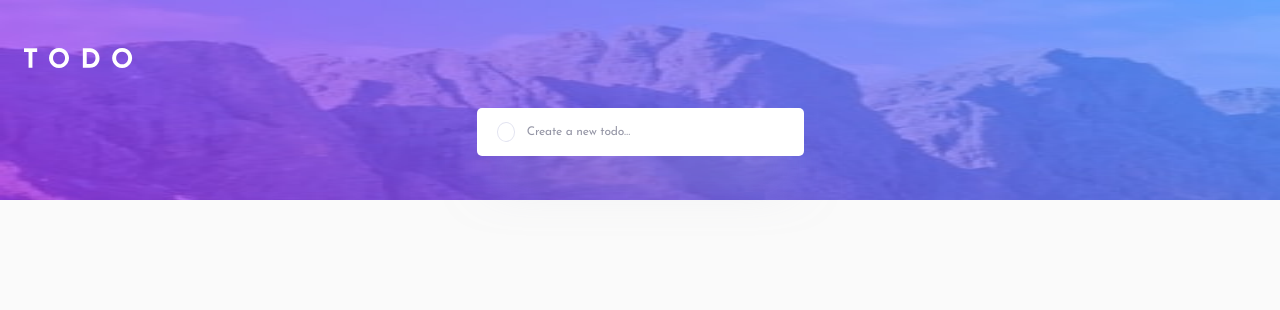
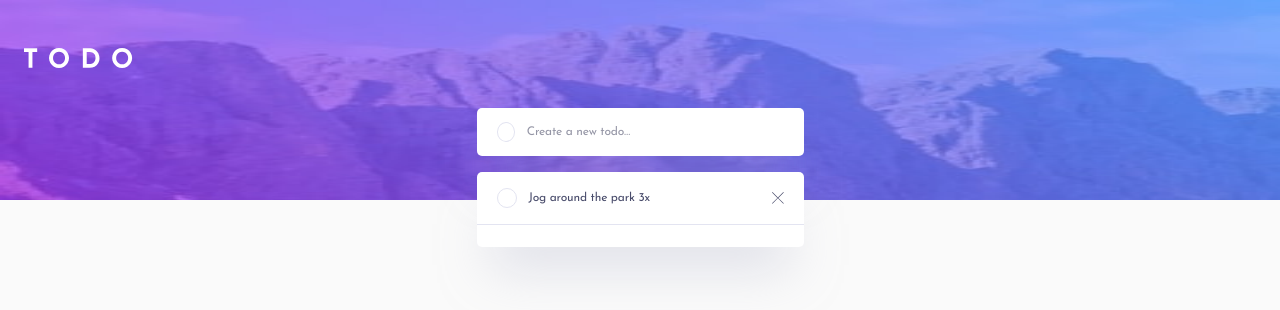
Before and after one commit to achiewe/Todo-app, a React (Vite) app: page / in a window 1280 px wide. Shown: the top 310 px of the page. Built offline with nearby package versions, Linux system fonts and the light colour scheme.

Commit message:
add items div

```diff
--- a/src/components/Todo.tsx
+++ b/src/components/Todo.tsx
@@ -3,6 +3,7 @@ import { useDispatch, useSelector } from "react-redux";
 import styled from "styled-components";
 import { TodoRoot } from "../store/redux";
 import { makeTodo } from "../store/TodoSlice";
+import crossSvg from "../assets/icon-cross.svg";
 
 const Todo = (): JSX.Element => {
   const tasks = useSelector((redux: TodoRoot) => redux.createTodo);
@@ -22,12 +23,22 @@ const Todo = (): JSX.Element => {
       <form onSubmit={ClickOnSubmit}>
         <button type="submit"></button>
         <input
-          //   onChange={(e) => {
-          //     setTakeText(e.target.value);
-          //   }}
+          onChange={(e) => {
+            setTakeText(e.target.value);
+          }}
           placeholder="Create a new todo…"
         />
       </form>
+      <ul className="itemsUl">
+        <li className="textLi">
+          <div className="circleText">
+            <button className="circle"></button>
+            <h3> Jog around the park 3x</h3>
+          </div>
+          <img className="cross-svg" src={crossSvg} alt="cross svg" />
+        </li>
+        <hr />
+      </ul>
     </TodoMain>
   );
 };
@@ -76,5 +87,62 @@ const TodoMain = styled.div`
       color: #9495a5;
     }
   }
+
+  .itemsUl {
+    width: 327px;
+    display: flex;
+    flex-direction: column;
+    background-color: #ffffff;
+    box-shadow: 0px 35px 50px -15px rgba(194, 195, 214, 0.5);
+    border-radius: 5px;
+    padding: 16px 0 22px 0;
+    gap: 16px;
+
+    .textLi {
+      width: 100%;
+      display: flex;
+      flex-direction: row;
+      padding: 0 20px;
+      align-items: center;
+      justify-content: space-between;
+
+      .circleText {
+        display: flex;
+        flex-direction: row;
+        align-items: center;
+        gap: 12px;
+
+        .circle {
+          width: 20px;
+          height: 20px;
+          border-radius: 50%;
+          border: none;
+          border: 1px solid #e3e4f1;
+          background: #ffffff;
+        }
+
+        h3 {
+          font-size: 12px;
+          font-weight: 400;
+          line-height: 12px;
+          letter-spacing: -0.1666666716337204px;
+          text-align: left;
+          color: #494c6b;
+        }
+      }
+
+      .cross-svg {
+        width: 11.79px;
+        height: 11.79px;
+      }
+    }
+
+    hr {
+      width: 100%;
+      background-color: #e3e4f1;
+      border: none;
+      height: 1px;
+    }
+  }
 `;
 export default Todo;
```
